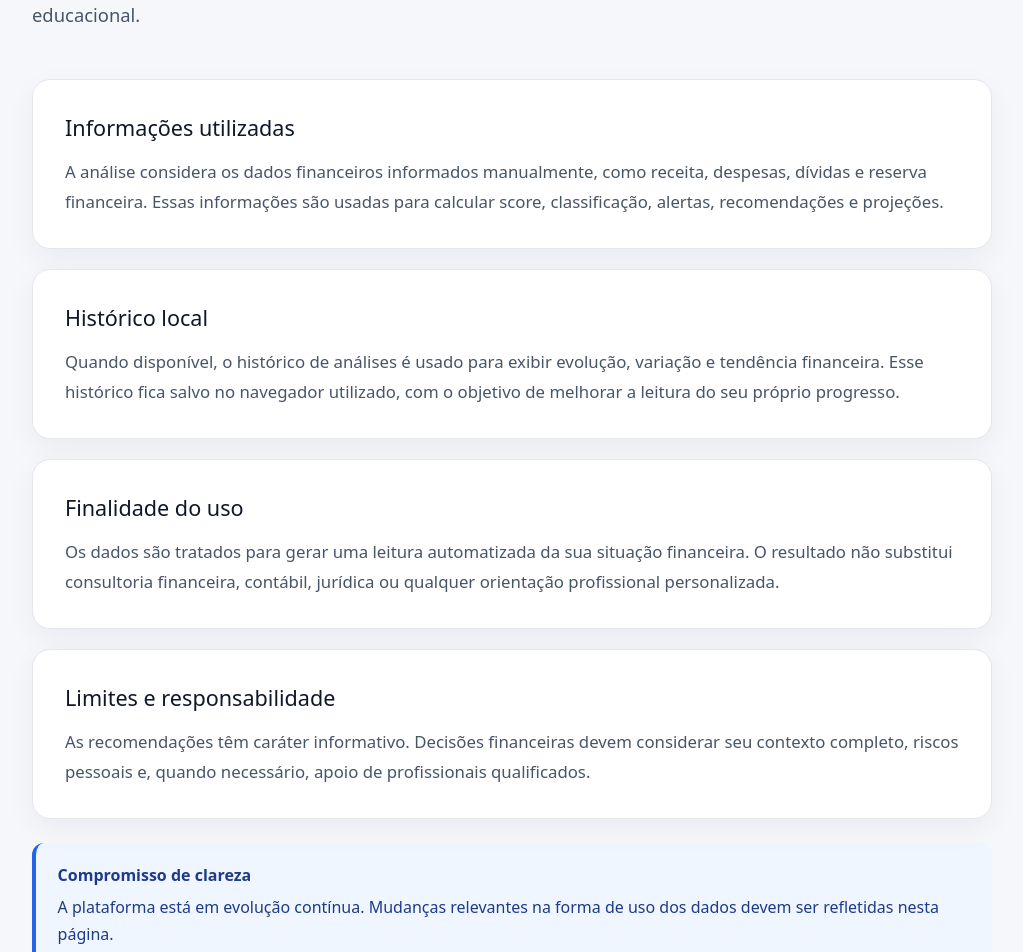
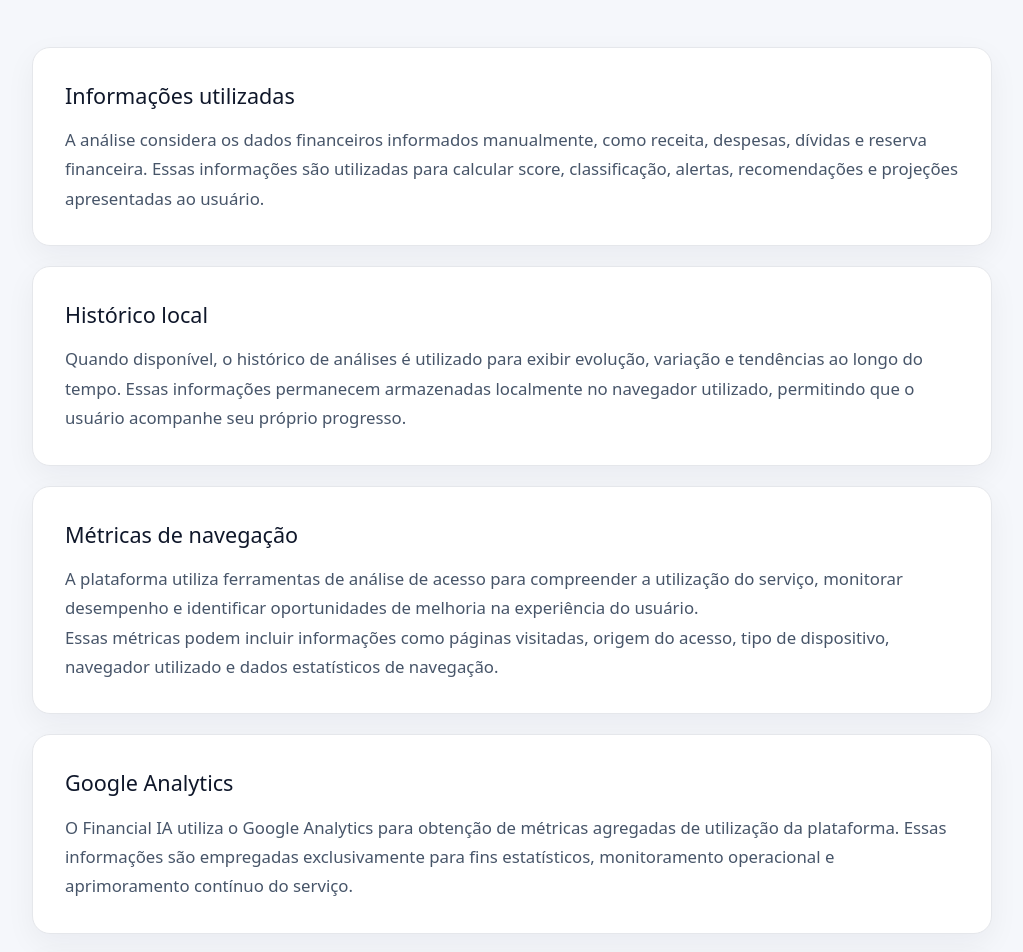
Before and after one commit to HamiltonCesar425/financial_ia, a React (Vite) app in the folder frontend/: page /privacy in a window 1280 px wide. Shown: the part 280-1232 px from the top of the page, without its empty margins (128-1151 px from the left). Built offline with nearby package versions, Linux system fonts and the light colour scheme; no server answers.

Commit message:
feat: add Google Analytics integration

```diff
--- a/frontend/package.json
+++ b/frontend/package.json
@@ -14,6 +14,7 @@
     "axios": "^1.11.0",
     "react": "^18.3.1",
     "react-dom": "^18.3.1",
+    "react-ga4": "^3.0.1",
     "react-router-dom": "^7.15.1",
     "recharts": "^3.8.1"
   },
--- a/frontend/src/features/essential-diagnosis/pages/Privacy.jsx
+++ b/frontend/src/features/essential-diagnosis/pages/Privacy.jsx
@@ -1,15 +1,10 @@
 export default function Privacy() {
 return (
-    <main className="privacy-page">
-      <header className="privacy-hero">
-        <span className="product-tag">Privacidade</span>
-        <h1>Privacidade e Uso de Dados</h1>
-        <p>
-          O Financial IA foi desenhado para usar apenas as informações
-          necessárias ao diagnóstico financeiro e apresentar os resultados de
-          forma clara, informativa e educacional.
-        </p>
-      </header>
+  <main className="privacy-page"> <header className="privacy-hero"> <span className="product-tag">Privacidade</span> <h1>Privacidade e Uso de Dados</h1> <p>
+O Financial IA foi desenvolvido com foco em simplicidade,
+transparência e uso responsável das informações necessárias para
+geração do diagnóstico financeiro. </p> </header>
+
 
   <section className="privacy-content">
     <article>
@@ -17,26 +12,52 @@ export default function Privacy() {
       <p>
         A análise considera os dados financeiros informados manualmente,
         como receita, despesas, dívidas e reserva financeira. Essas
-            informações são usadas para calcular score, classificação, alertas,
-            recomendações e projeções.
+        informações são utilizadas para calcular score, classificação,
+        alertas, recomendações e projeções apresentadas ao usuário.
       </p>
     </article>
 
     <article>
       <h2>Histórico local</h2>
       <p>
-            Quando disponível, o histórico de análises é usado para exibir
-            evolução, variação e tendência financeira. Esse histórico fica salvo
-            no navegador utilizado, com o objetivo de melhorar a leitura do seu
-            próprio progresso.
+        Quando disponível, o histórico de análises é utilizado para exibir
+        evolução, variação e tendências ao longo do tempo. Essas
+        informações permanecem armazenadas localmente no navegador
+        utilizado, permitindo que o usuário acompanhe seu próprio
+        progresso.
+      </p>
+    </article>
+
+    <article>
+      <h2>Métricas de navegação</h2>
+      <p>
+        A plataforma utiliza ferramentas de análise de acesso para
+        compreender a utilização do serviço, monitorar desempenho e
+        identificar oportunidades de melhoria na experiência do usuário.
+      </p>
+      <p>
+        Essas métricas podem incluir informações como páginas visitadas,
+        origem do acesso, tipo de dispositivo, navegador utilizado e dados
+        estatísticos de navegação.
+      </p>
+    </article>
+
+    <article>
+      <h2>Google Analytics</h2>
+      <p>
+        O Financial IA utiliza o Google Analytics para obtenção de métricas
+        agregadas de utilização da plataforma. Essas informações são
+        empregadas exclusivamente para fins estatísticos, monitoramento
+        operacional e aprimoramento contínuo do serviço.
       </p>
     </article>
 
     <article>
       <h2>Finalidade do uso</h2>
       <p>
-            Os dados são tratados para gerar uma leitura automatizada da sua
-            situação financeira. O resultado não substitui consultoria
+        Os dados e métricas coletados são utilizados para gerar o
+        diagnóstico financeiro, melhorar a experiência da plataforma e
+        apoiar sua evolução contínua. O resultado não substitui consultoria
         financeira, contábil, jurídica ou qualquer orientação profissional
         personalizada.
       </p>
@@ -45,20 +66,24 @@ export default function Privacy() {
     <article>
       <h2>Limites e responsabilidade</h2>
       <p>
-            As recomendações têm caráter informativo. Decisões financeiras devem
-            considerar seu contexto completo, riscos pessoais e, quando
-            necessário, apoio de profissionais qualificados.
+        As recomendações possuem caráter informativo e educacional.
+        Decisões financeiras devem considerar o contexto individual de cada
+        pessoa e, quando necessário, contar com o apoio de profissionais
+        qualificados.
       </p>
     </article>
   </section>
 
   <aside className="privacy-note">
-        <strong>Compromisso de clareza</strong>
+    <strong>Compromisso de transparência</strong>
     <p>
-          A plataforma está em evolução contínua. Mudanças relevantes na forma
-          de uso dos dados devem ser refletidas nesta página.
+      A plataforma está em evolução contínua. Alterações relevantes na
+      forma de tratamento das informações e métricas de utilização serão
+      refletidas nesta página.
     </p>
   </aside>
 </main>
+
+
 )
 }
--- a/frontend/src/main.jsx
+++ b/frontend/src/main.jsx
@@ -3,6 +3,10 @@ import ReactDOM from "react-dom/client"
 import { BrowserRouter } from "react-router-dom"
 import App from "./App"
 import "./index.css"
+import { initializeAnalytics } from "./services/analytics";
+
+initializeAnalytics();
+
 
 ReactDOM.createRoot(document.getElementById("root")).render(
   <React.StrictMode>
--- /dev/null
+++ b/frontend/src/services/analytics.js
@@ -0,0 +1,9 @@
+import ReactGA from "react-ga4";
+
+export const initializeAnalytics = () => {
+  const measurementId = import.meta.env.VITE_GA_MEASUREMENT_ID;
+
+  if (measurementId) {
+    ReactGA.initialize(measurementId);
+  }
+};
```
Also changed, not shown: 1 other file (tests, documents, lock files or other folders). Lines whose indentation alone changed are shown as unchanged.
